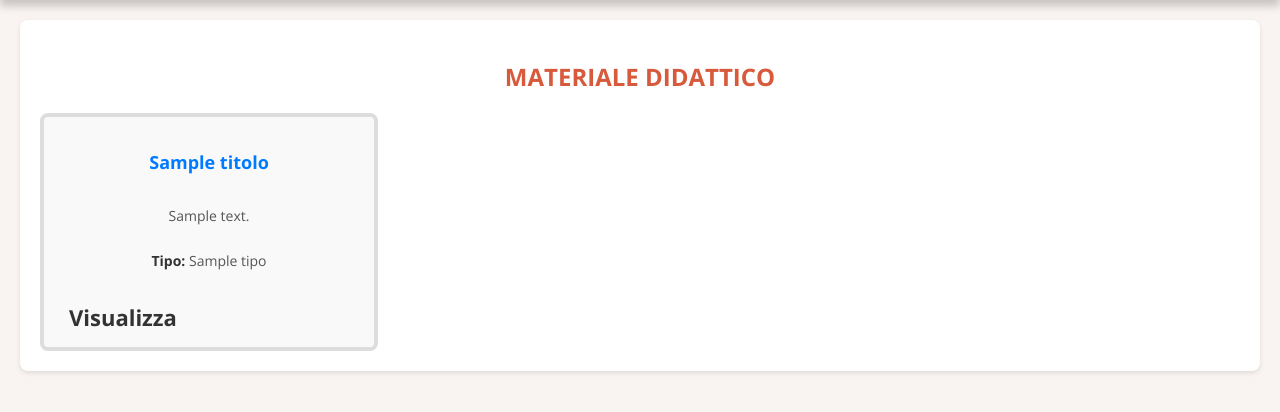
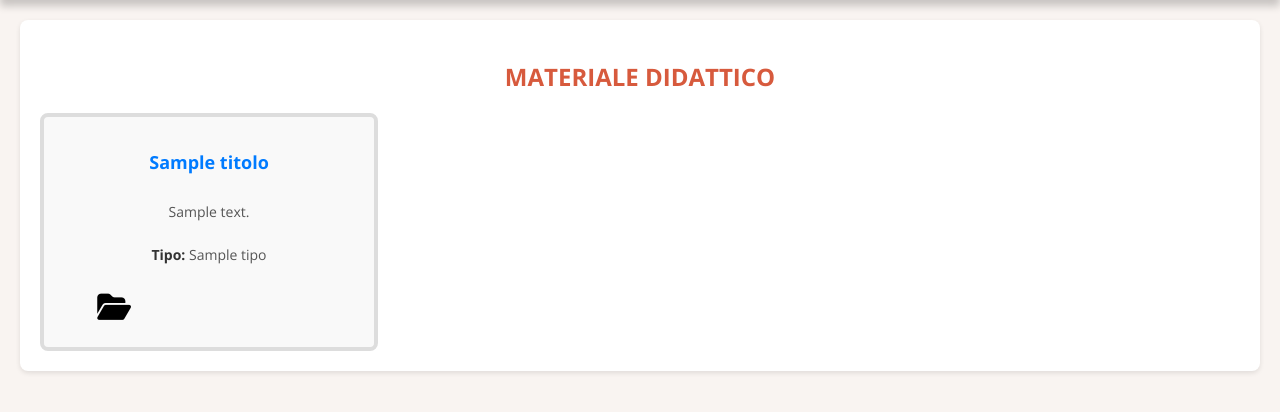
Before and after one commit to wassupiari/BeYourChoice, a Flask app: page /materiale/studente in a window 1280 px wide. Shown: the part 100-512 px from the top of the page. Run offline with Flask 3, Linux system fonts and the light colour scheme; the visitor is signed in with stand-in values (Sample User, id 1); a database or web service that is not in the repository returns one stand-in record (values such as "Sample title"); parts of the project's set-up code (start-up, migrations or seed data) failed here and were passed over.

Commit message:
icona visualizzazione  materialeStudente.html

```diff
--- a/app/templates/materialeStudente.html
+++ b/app/templates/materialeStudente.html
@@ -21,7 +21,7 @@
                         <p><strong>Tipo:</strong> {{ materiale['Tipo'] }}</p>
                         <div class="azioni">
                             <!-- Visualizza il materiale con il link corretto -->
-                            <a href="{{ url_for('MaterialeStudente.serve_file', filename=materiale.File_Path) }}" target="_blank" class="btn">Visualizza</a>
+                           <a href="{{ url_for('MaterialeDocente.serve_file', filename=materiale['File_Path']) }}" target="_blank"><i class="fa-solid fa-folder-open"></i></a>
                         </div>
                     </div>
                 {% endfor %}
```
